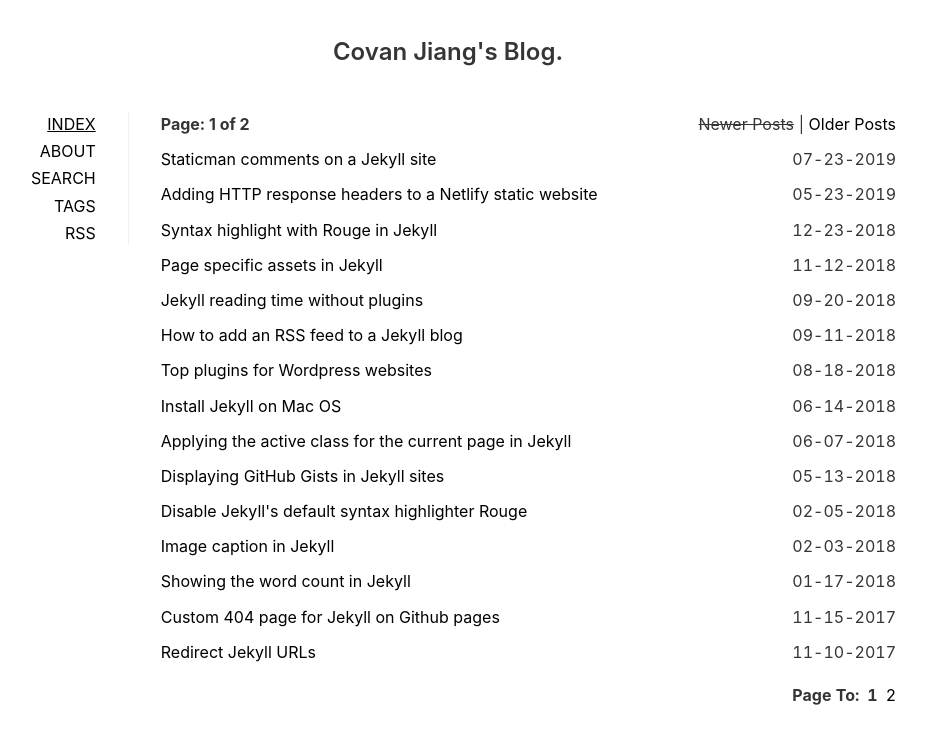
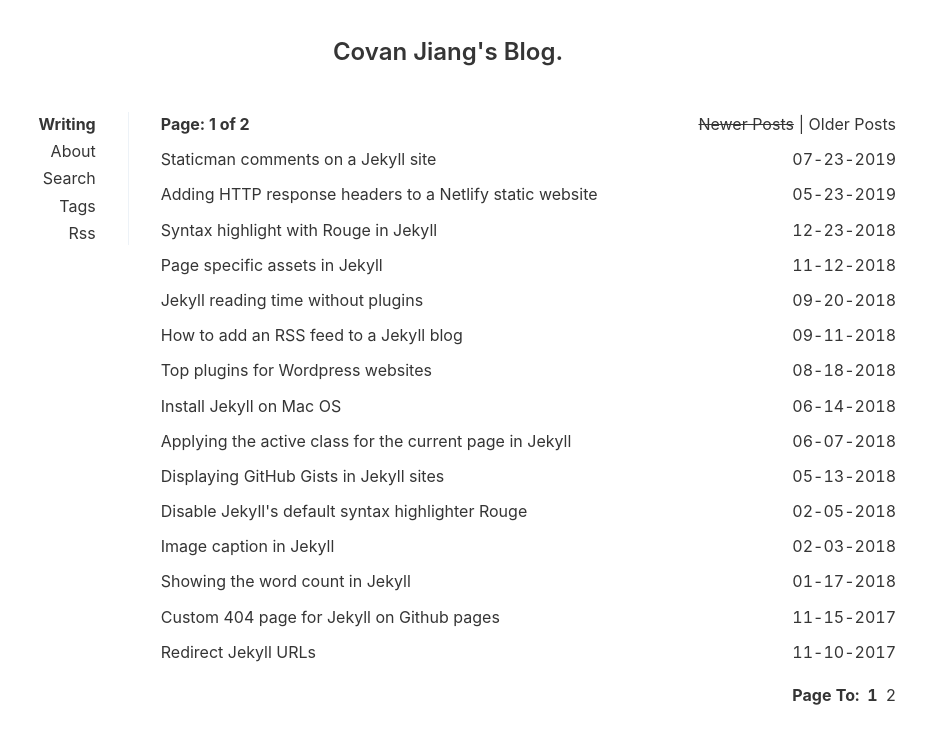
Before and after one commit to covanjiang/covanjiang.github.io, a Jekyll site: the page built from index.html, in a window 1280 px wide. Shown: the top 744 px of the page, without its empty margins (192-1118 px from the left). Built offline with Jekyll 4.4.1, drawn with Linux system fonts in a browser that asks for light colours; the list of posts is cut into pages by our own code.

Commit message:
style(tags): fix some styles.

```diff
--- a/_data/navigation.yml
+++ b/_data/navigation.yml
@@ -1,11 +1,11 @@
 links:
-- title: INDEX
+- title: Writing
   url: /
-- title: ABOUT
+- title: About
   url: /about
-- title: SEARCH
+- title: Search
   url: /search
-- title: TAGS
+- title: Tags
   url: /tags
-- title: RSS
+- title: Rss
   url: /atom.xml
--- a/_sass/_main.scss
+++ b/_sass/_main.scss
@@ -9,7 +9,7 @@
 }
 
 body {
-  font-family: -apple-system,BlinkMacSystemFont,avenir next,avenir,helvetica,helvetica neue,ubuntu,roboto,noto,segoe ui,arial,sans-serif;
+  font-family: -apple-system, BlinkMacSystemFont, avenir next, avenir, helvetica, helvetica neue, ubuntu, roboto, noto, segoe ui, arial, sans-serif;
   -webkit-font-smoothing: antialiased;
   text-rendering: optimizeSpeed;
   line-height: 1.5;
@@ -37,7 +37,7 @@ img {
 }
 
 hr {
-  background: #000;
+  background: #353535;
   height: 1px;
   border: 0;
 }
@@ -66,7 +66,6 @@ figcaption {
 }
 
 a {
-  color: #000;
   text-decoration-skip-ink: auto;
   text-decoration: none;
 
@@ -111,6 +110,11 @@ header {
     margin-bottom: 0.2rem;
     text-align: right;
     margin-right: 2rem;
+  }
+
+  a.active {
+    font-weight: bold;
+    text-decoration: none;
   }
 }
 
@@ -280,11 +284,6 @@ logo {
 }
 
 @media screen and (max-width: 45rem) {
-  a:hover {
-    text-decoration: none;
-    color: #000;
-  }
-
   header {
     ul {
       border-right: 0;
```
Also changed, not shown: _layouts/default.html (indentation only).
